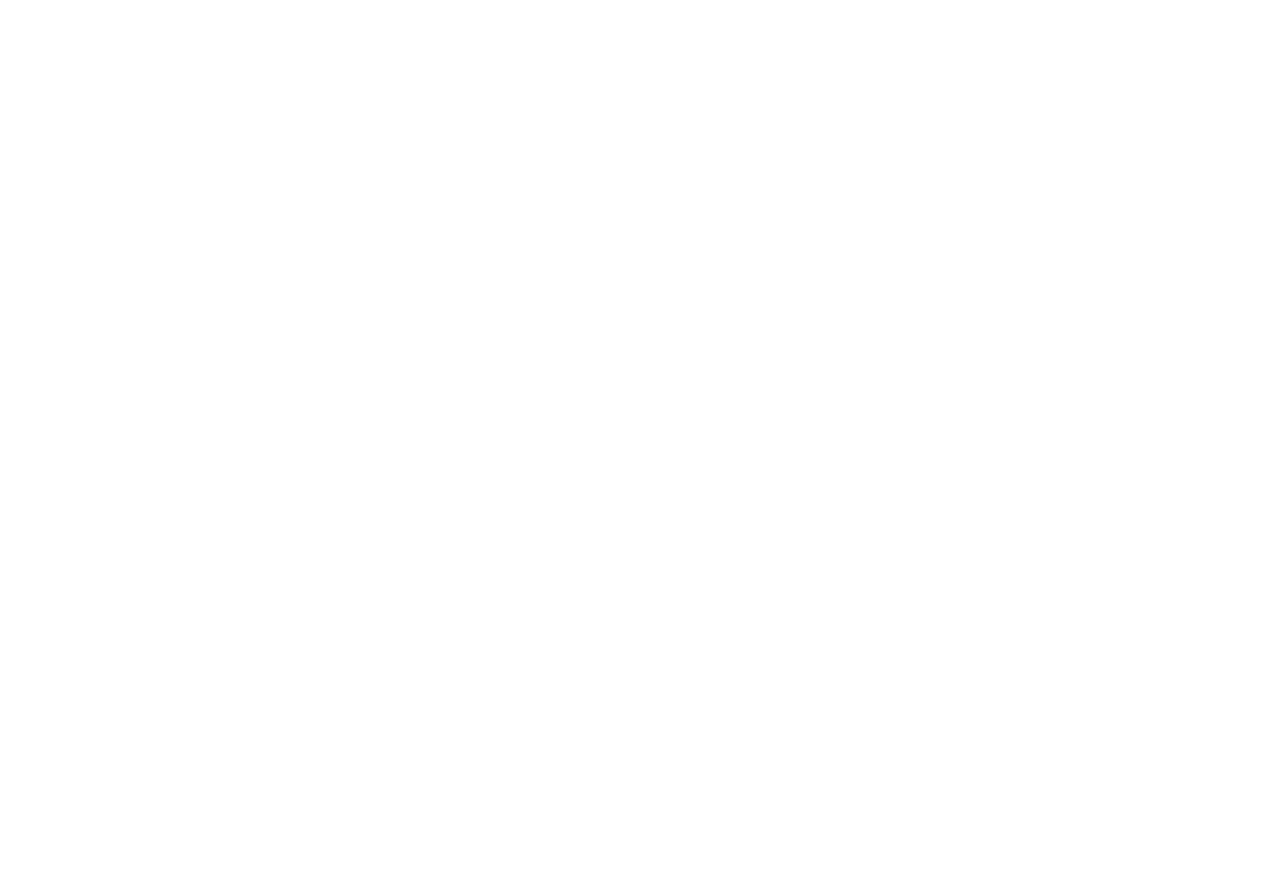
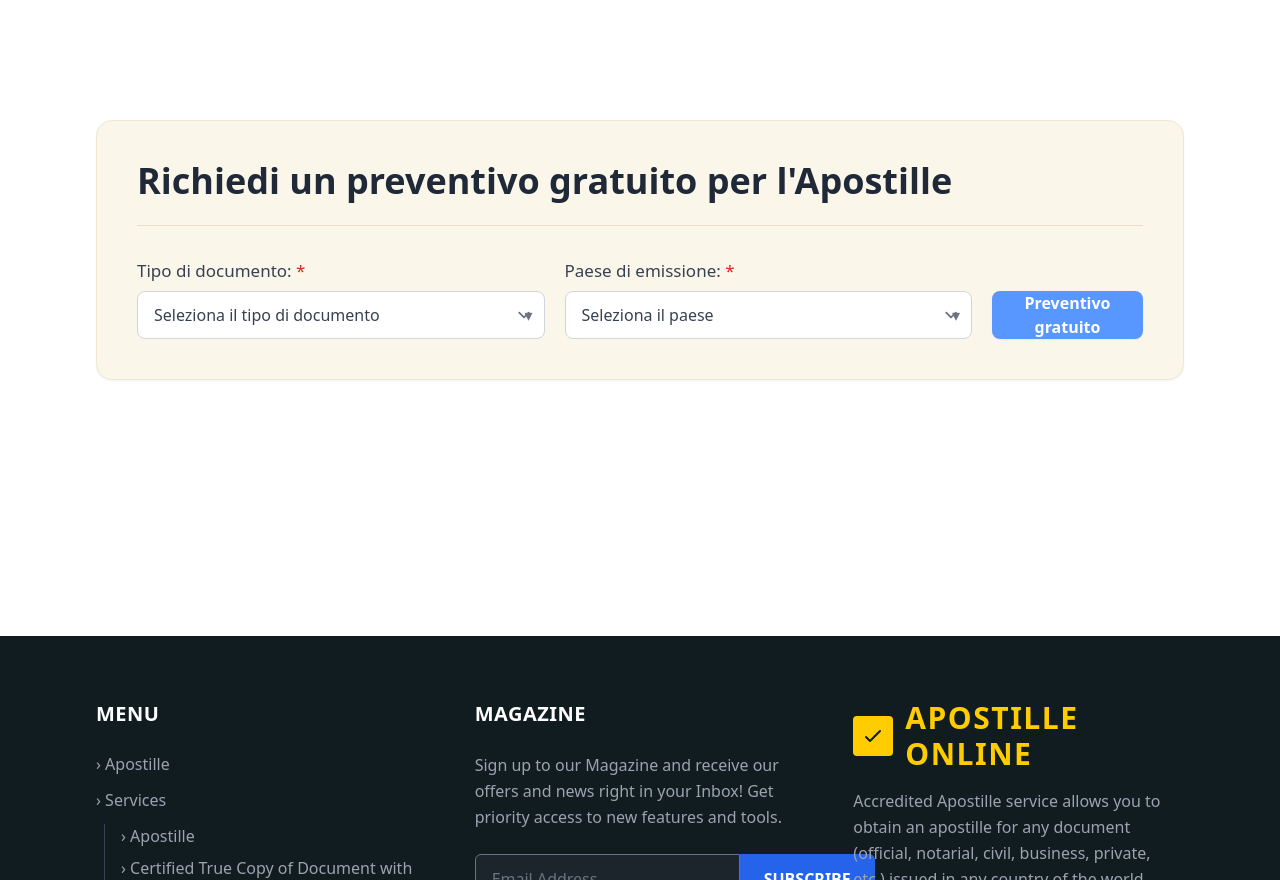
Before and after one commit to Simobara/progApostille1, a React (Vite) app: page / in a window 1280 px wide. Shown: the part 1920-2800 px from the top of the page. Before the commit the page ends 2076 px from the top, so only its background shows below. Built offline with nearby package versions, Linux system fonts and the light colour scheme.

Commit message:
Page Footer

```diff
--- a/src/App.jsx
+++ b/src/App.jsx
@@ -11,6 +11,8 @@
 import heroImg from "./assets/apostille.png";
 import GuaranteeBanner from "./components/pagina3/pagina3";
 import ApostilleShowcase from "./components/pagina4/pagina4";
+import PreventivoApostille from "./components/pagina5/pagina5";
+import Footer from "./components/pfooter/pfooter";
 import "./index.css";
 
 export default function App() {
@@ -44,7 +46,7 @@
             <div className="mt-9">
               <a
                 href="#"
-                className="inline-block rounded-full border-2 border-[#0b4ea2] px-10 md:px-12 py-3.5 font-semibold text-[#0b4ea2] text-base md:text-lg hover:bg-[#f5fbff] transition"
+                className="inline-block rounded-full border-2 border-[#0b4ea2] m-4 px-4 md:px-4 py-3 font-semibold text-[#0b4ea2] text-base md:text-lg hover:bg-[#f5fbff] transition"
               >
                 OTTIENI L&apos;APOSTILLE
               </a>
@@ -107,7 +109,9 @@
       */}
         </section>
         <ApostilleShowcase />
+        <PreventivoApostille />
       </main>
+      <Footer />
     </div>
   );
 }
--- a/src/components/navbar/navbar.jsx
+++ b/src/components/navbar/navbar.jsx
@@ -50,7 +50,7 @@
 
         <button
           className="bg-[#0b4ea2] text-white font-extrabold uppercase text-[16px]
-             px-[3rem] py-[1.4rem] rounded-full hover:brightness-110
+             p-[1rem] rounded-full hover:brightness-110
              transition-all shadow-lg flex items-center justify-center select-none"
         >
           OTTIENI L&apos;APOSTILLE
--- /dev/null
+++ b/src/components/pagina5/pagina5.jsx
@@ -0,0 +1,127 @@
+// src/pages/PreventivoApostille.jsx
+import { useState } from "react";
+
+export default function PreventivoApostille() {
+  const [docType, setDocType] = useState("");
+  const [country, setCountry] = useState("");
+
+  const documentTypes = [
+    "Certificato di nascita",
+    "Certificato di matrimonio",
+    "Casellario giudiziale",
+    "Titolo di studio",
+    "Procura / documento notarile",
+    "Altro",
+  ];
+
+  const countries = [
+    "Italia",
+    "Stati Uniti",
+    "Regno Unito",
+    "Spagna",
+    "Francia",
+    "Germania",
+    "Australia",
+    "Perù",
+    "Giappone",
+    "Hong Kong",
+  ];
+
+  const handleSubmit = (e) => {
+    e.preventDefault();
+    // TODO: integra la tua logica (router, API, ecc.)
+    console.log({ docType, country });
+  };
+
+  return (
+    <main className="mt-[12rem] mb-[12rem]">
+      <section className="max-w-6xl mx-auto px-4 md:px-8">
+        <form
+          onSubmit={handleSubmit}
+          className="bg-[#FBF6EA] border border-[#f0e7d3] rounded-2xl shadow-sm p-6 md:p-10"
+        >
+          {/* Titolo */}
+          <h1 className="text-2xl md:text-4xl font-extrabold text-[#1f2937]">
+            Richiedi un preventivo gratuito per l&apos;Apostille
+          </h1>
+
+          {/* Divider */}
+          <hr className="mt-6 mb-8 border-t border-[#e9dfc9]" />
+
+          {/* Grid campi + bottone */}
+          <div className="grid grid-cols-1 md:grid-cols-12 gap-5 items-end">
+            {/* Tipo di documento */}
+            <div className="md:col-span-5">
+              <label className="block text-[17px] text-[#374151] font-medium mb-2">
+                Tipo di documento:{" "}
+                <span className="text-red-600" aria-hidden="true">
+                  *
+                </span>
+              </label>
+              <div className="relative">
+                <select
+                  required
+                  value={docType}
+                  onChange={(e) => setDocType(e.target.value)}
+                  className="w-full h-12 rounded-lg border border-gray-300 bg-white px-4 pr-10 text-gray-700
+                             focus:outline-none focus:ring-2 focus:ring-[#5897ff] focus:border-[#5897ff] transition"
+                >
+                  <option value="">Seleziona il tipo di documento</option>
+                  {documentTypes.map((d) => (
+                    <option key={d} value={d}>
+                      {d}
+                    </option>
+                  ))}
+                </select>
+                {/* caret */}
+                <span className="pointer-events-none absolute right-3 top-1/2 -translate-y-1/2 text-gray-500">
+                  ▾
+                </span>
+              </div>
+            </div>
+
+            {/* Paese di emissione */}
+            <div className="md:col-span-5">
+              <label className="block text-[17px] text-[#374151] font-medium mb-2">
+                Paese di emissione:{" "}
+                <span className="text-red-600" aria-hidden="true">
+                  *
+                </span>
+              </label>
+              <div className="relative">
+                <select
+                  required
+                  value={country}
+                  onChange={(e) => setCountry(e.target.value)}
+                  className="w-full h-12 rounded-lg border border-gray-300 bg-white px-4 pr-10 text-gray-700
+                             focus:outline-none focus:ring-2 focus:ring-[#5897ff] focus:border-[#5897ff] transition"
+                >
+                  <option value="">Seleziona il paese</option>
+                  {countries.map((c) => (
+                    <option key={c} value={c}>
+                      {c}
+                    </option>
+                  ))}
+                </select>
+                <span className="pointer-events-none absolute right-3 top-1/2 -translate-y-1/2 text-gray-500">
+                  ▾
+                </span>
+              </div>
+            </div>
+
+            {/* Bottone */}
+            <div className="md:col-span-2">
+              <button
+                type="submit"
+                className="w-full h-12 rounded-lg bg-[#5897FF] text-white font-semibold
+                           hover:brightness-110 active:translate-y-[1px] transition shadow-sm"
+              >
+                Preventivo gratuito
+              </button>
+            </div>
+          </div>
+        </form>
+      </section>
+    </main>
+  );
+}
--- /dev/null
+++ b/src/components/pfooter/pfooter.jsx
@@ -0,0 +1,94 @@
+// src/components/Footer.jsx
+export default function Footer() {
+  return (
+    <footer className="bg-[#111c21] text-gray-300 py-16 px-6 md:px-12 lg:px-24">
+      <div className="max-w-7xl mx-auto grid grid-cols-1 md:grid-cols-3 gap-12">
+        {/* --- COLONNA 1: MENU --- */}
+        <div>
+          <h3 className="text-white text-xl font-bold mb-6 tracking-wide">
+            MENU
+          </h3>
+          <ul className="space-y-3 text-gray-400">
+            <li className="hover:text-white transition cursor-pointer">
+              › Apostille
+            </li>
+            <li className="hover:text-white transition cursor-pointer">
+              › Services
+            </li>
+            <li className="pl-4 border-l border-gray-700 ml-2">
+              <ul className="space-y-2 mt-2">
+                <li className="hover:text-white transition cursor-pointer">
+                  › Apostille
+                </li>
+                <li className="hover:text-white transition cursor-pointer">
+                  › Certified True Copy of Document with Apostille
+                </li>
+              </ul>
+            </li>
+          </ul>
+        </div>
+
+        {/* --- COLONNA 2: MAGAZINE --- */}
+        <div>
+          <h3 className="text-white text-xl font-bold mb-6 tracking-wide">
+            MAGAZINE
+          </h3>
+          <p className="text-gray-400 mb-6 leading-relaxed">
+            Sign up to our Magazine and receive our offers and news right in
+            your Inbox! Get priority access to new features and tools.
+          </p>
+          <form className="flex flex-col sm:flex-row w-full">
+            <input
+              type="email"
+              placeholder="Email Address..."
+              className="flex-1 px-4 py-3 rounded-l-md bg-[#1c252b] text-gray-200 placeholder-gray-500
+                         focus:outline-none focus:ring-2 focus:ring-[#2563eb]"
+            />
+            <button
+              type="submit"
+              className="px-6 py-3 bg-[#2563eb] text-white font-semibold rounded-r-md hover:brightness-110 transition"
+            >
+              SUBSCRIBE
+            </button>
+          </form>
+        </div>
+
+        {/* --- COLONNA 3: LOGO + DESCRIZIONE --- */}
+        <div>
+          <div className="flex items-center gap-3 mb-4">
+            <div className="bg-[#ffcc00] p-2 rounded">
+              <svg
+                xmlns="http://www.w3.org/2000/svg"
+                fill="none"
+                viewBox="0 0 24 24"
+                strokeWidth={2}
+                stroke="#111c21"
+                className="w-6 h-6"
+              >
+                <path
+                  strokeLinecap="round"
+                  strokeLinejoin="round"
+                  d="M5 13l4 4L19 7"
+                />
+              </svg>
+            </div>
+            <h3 className="text-[#ffcc00] text-3xl font-extrabold tracking-wider">
+              APOSTILLE ONLINE
+            </h3>
+          </div>
+
+          <p className="text-gray-400 leading-relaxed">
+            Accredited Apostille service allows you to obtain an apostille for
+            any document (official, notarial, civil, business, private, etc.)
+            issued in any country of the world.
+          </p>
+        </div>
+      </div>
+
+      {/* --- COPYRIGHT --- */}
+      <div className="border-t border-gray-700 mt-12 pt-6 text-center text-sm text-gray-500">
+        © {new Date().getFullYear()} Apostille Online — All rights reserved.
+      </div>
+    </footer>
+  );
+}
```
